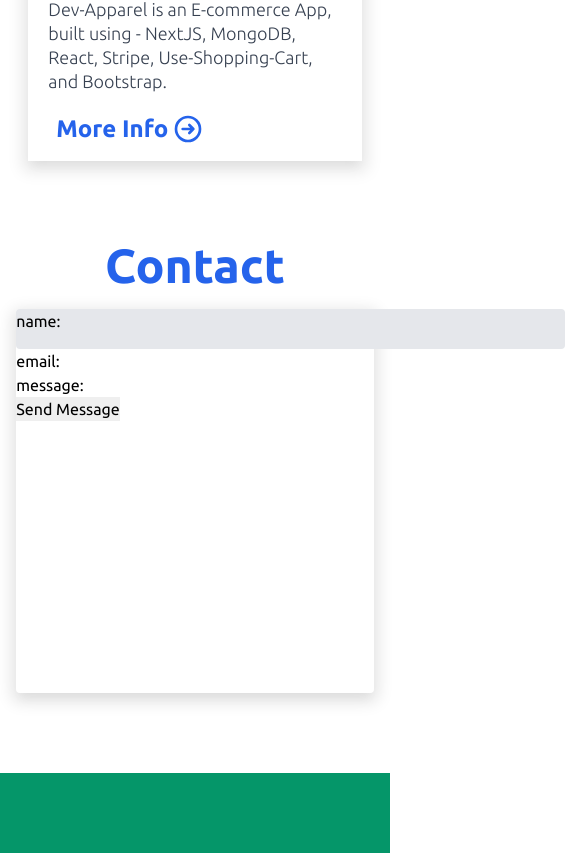
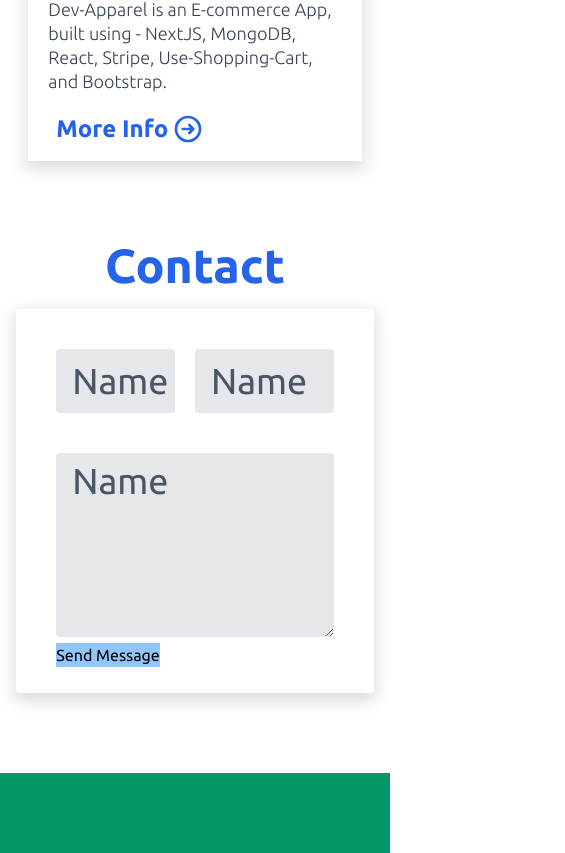
Before and after one commit to Christopher-Warren/portfoliov3, a Next.js app: page / in a window 390 px wide. Shown: the part 3753-4606 px from the top of the page, 565 px wide, since content can reach past the window. Built offline with nearby package versions, Linux system fonts and the light colour scheme.

Commit message:
testing mobile form

```diff
--- a/components/sections/Contact.js
+++ b/components/sections/Contact.js
@@ -28,20 +28,57 @@ const Contact = () => {
           Contact
         </h1>
       </div>
-      <div className="w-full h-96 rounded shadow-a-xl ">
-        <form onSubmit={(e) => handleSubmit(e)}>
-          <label className="absolute" htmlFor="name">
-            name:{" "}
-          </label>
+      <div className="w-full h-96 rounded shadow-a-xl p-10 ">
+        <form onSubmit={(e) => handleSubmit(e)} className="flex flex-wrap">
+          <div className="relative test-1 w-1/2 pr-5 lg:pr-10">
             <input
-            className="rounded bg-gray-200 text-4xl"
+              className="rounded bg-gray-200 text-3xl name-input focus:border-gray-900 pt-5 px-4 pb-2 w-full"
               type="text"
               name="name"
               value={name}
               onChange={(e) => setName(e.target.value)}
             />
+            <label
+              className="absolute name-label text-4xl left-2 bottom-2 transition-all px-2 pb-1 text-gray-600"
+              htmlFor="name"
+            >
+              Name{" "}
+            </label>
+          </div>
+          <div className="relative test-1 w-1/2 ">
+            <input
+              className="rounded bg-gray-200 text-3xl name-input focus:border-gray-900 pt-5 px-4 pb-2 w-full"
+              type="text"
+              name="name"
+              value={name}
+              onChange={(e) => setName(e.target.value)}
+            />
+            <label
+              className="absolute name-label text-4xl left-2 bottom-2 transition-all px-2 pb-1 text-gray-600"
+              htmlFor="name"
+            >
+              Name{" "}
+            </label>
+          </div>
 
-          <label htmlFor="email">email: </label>
+          <div className="relative test-1 w-full mt-10">
+            <textarea
+              className="rounded bg-gray-200 text-3xl name-input focus:border-gray-900 pt-8 px-4 pb-2 w-full"
+              type="text"
+              name="name"
+              value={name}
+              onChange={(e) => setName(e.target.value)}
+              rows="4"
+              disabled="true"
+            />
+            <label
+              className="absolute name-label text-4xl left-2 top-2 transition-all px-2 text-gray-600"
+              htmlFor="name"
+            >
+              Name{" "}
+            </label>
+          </div>
+          {/* <label htmlFor="email">email: </label>
           <input
             className="rounded"
             type="text"
@@ -57,9 +94,13 @@ const Contact = () => {
             name="message"
             value={message}
             onChange={(e) => setMessage(e.target.value)}
-          />
+          /> */}
 
-          <input type="submit" value="Send Message"></input>
+          <input
+            className="bg-blue-300"
+            type="submit"
+            value="Send Message"
+          ></input>
         </form>
       </div>
     </div>
--- a/styles/customstyles.css
+++ b/styles/customstyles.css
@@ -50,6 +50,17 @@ div {
   transform: scale(1.2);
 }
 
+.name-input:focus + .name-label {
+  font-size: 1.2rem;
+  line-height: 1.25rem;
+  padding-bottom: 2.25rem;
+}
+.name-input:focus {
+  outline-color: rgba(0, 255, 255, 0);
+  outline-style: solid;
+  box-shadow: 0 0 0 3pt rgb(147, 197, 253);
+}
+
 /*
 .shadow-a-xl {
   box-shadow: 0 20px 25px -5px rgba(0, 0, 0, 0.1),
@@ -67,7 +78,7 @@ div {
   /* 0 10px 10px -5px rgba(0, 0, 0, 0.04); */
 }
 
-.test-1 {
+/* .test-1 {
   border-width: 1px;
   border-color: rgb(255, 0, 255);
 }
@@ -79,7 +90,7 @@ div {
 .test-3 {
   border-width: 1px;
   border-color: rgb(0, 255, 255);
-}
+} */
 
 .source-arrow {
   display: inline-block;
```
Lines whose indentation alone changed are shown as unchanged.
